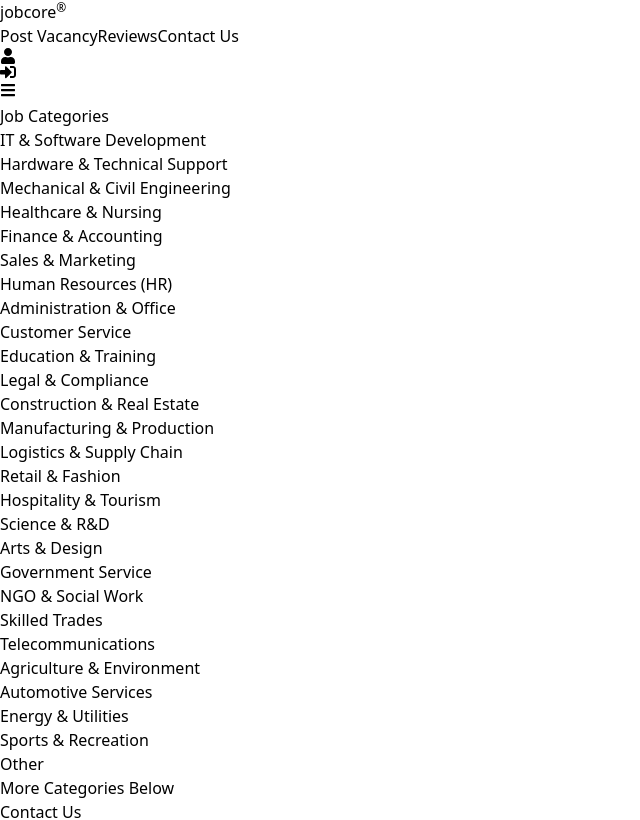
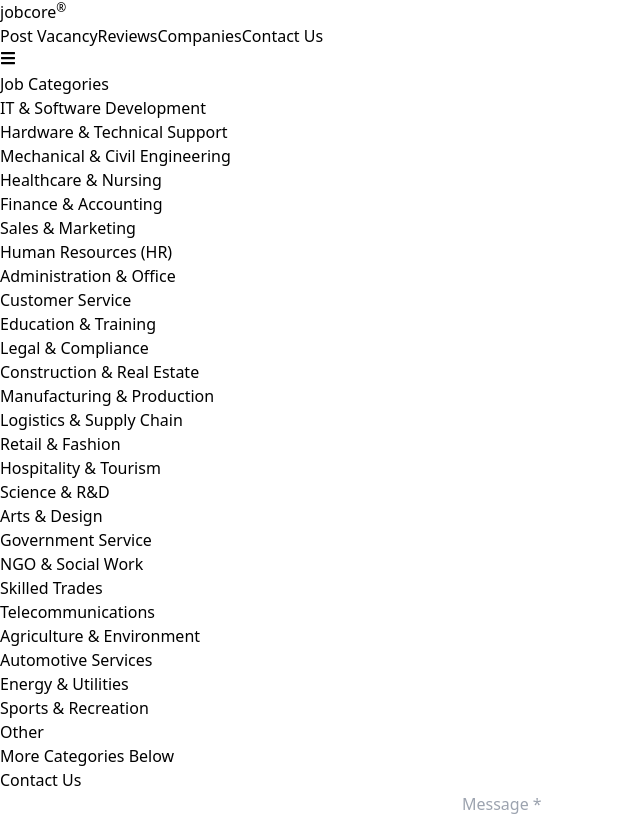
Before and after one commit to SanjayaPrasadRajapaksha/Job_Portal-Frontend, a React (Vite) app: page /contact in a window 1280 px wide. Shown: the top 820 px of the page, without its empty margins (0-640 px from the left). Built offline with nearby package versions, Linux system fonts and the light colour scheme.

Commit message:
Add new buttons

```diff
--- a/src/components/Footer/Footer.jsx
+++ b/src/components/Footer/Footer.jsx
@@ -34,7 +34,7 @@ export default function Footer() {
           />
           <button
             type="submit"
-            className="h-6 px-2 bg-red-600 hover:bg-red-700 text-white rounded-r-md text-xs shadow-sm transition"
+            className="h-6 px-2 bg-red-600 text-white rounded-r-md text-xs shadow-sm transition"
           >
             Subscribe
           </button>
--- a/src/components/Layout/Layout.jsx
+++ b/src/components/Layout/Layout.jsx
@@ -5,6 +5,7 @@ import NavBar from '../NavBar/NavBar';
 import Checkboxes from '../SearchTopbar/Checkboxes';
 import CommonSearchBar from '../SearchTopbar/CommonSearchBar';
 import Sidebar from '../Sidebar/Sidebar';
+
 
 
 
@@ -16,7 +17,6 @@ function Layout({ children }) {
     console.log('Search:', query);
   };
 
-
   // State for checkboxes
   const [checkboxValues, setCheckboxValues] = React.useState({
     fullTime: false,
@@ -24,15 +24,17 @@ function Layout({ children }) {
     fullOrPartTime: false,
   });
 
+  // State for selected sidebar category
+  const [selectedCategory, setSelectedCategory] = React.useState(null);
 
   // Get current location
   const location = useLocation();
 
   return (
     <div className="h-screen flex flex-col overflow-hidden">
-      <NavBar />
+      <NavBar clearSidebarCategory={() => setSelectedCategory(null)} />
       <div className="flex flex-1 min-h-0">
-        <Sidebar />
+        <Sidebar selectedCategory={selectedCategory} setSelectedCategory={setSelectedCategory} />
         <main className="flex-1 flex flex-col overflow-hidden">
 
           {/* Search bar and checkboxes bar below nav, beside sidebar, visible on any category path */}
@@ -45,7 +47,6 @@ function Layout({ children }) {
             </div>
           )}
 
-
           <div className="flex-1 overflow-auto">{children}</div>
         </main>
       </div>
--- a/src/components/NavBar/NavBar.jsx
+++ b/src/components/NavBar/NavBar.jsx
@@ -1,13 +1,14 @@
 import { useState } from 'react';
-import { FaSignInAlt, FaUser, FaBars } from 'react-icons/fa';
+import { FaBars, FaSignInAlt, FaUser } from 'react-icons/fa';
 import { Link, useLocation } from 'react-router-dom';
 
-export default function NavBar() {
+export default function NavBar({ clearSidebarCategory }) {
   const [isMenuOpen, setIsMenuOpen] = useState(false);
   const location = useLocation();
 
   const navLinks = [
     { label: 'Reviews', path: '/reviews' },
+    { label: 'Companies', path: '/companies' },
     { label: 'Contact Us', path: '/contact' },
   ];
 
@@ -30,10 +31,11 @@ export default function NavBar() {
         </Link>
 
         {/* Desktop Menu */}
-<div className="hidden md:flex items-center gap-6">
+        <div className="hidden md:flex items-center gap-4">
           <Link
             to="/post/new"
             className="px-4 py-2 rounded-md bg-[#239BA7] text-white font-semibold shadow text-sm"
+            onClick={clearSidebarCategory}
           >
             Post Vacancy
           </Link>
@@ -42,21 +44,16 @@ export default function NavBar() {
             <Link
               key={link.path}
               to={link.path}
-    className={`relative text-sm font-semibold transition-colors duration-300 group
-      ${location.pathname === link.path ? 'text-green-700' : 'text-green-700'}
-    `}
+              className="px-4 py-2 rounded-md font-semibold text-sm shadow bg-yellow-400 text-gray-800"
+              onClick={clearSidebarCategory}
             >
               {link.label}
-    <span
-      className={`absolute left-0 -bottom-1 h-[2px] w-0 bg-green-700 transition-all duration-300 group-hover:w-full
-        ${location.pathname === link.path ? 'w-full' : ''}
-      `}
-    />
             </Link>
+
           ))}
 
           {/* Group User + Login buttons with smaller gap */}
-  <div className="flex items-center gap-2">
+          {/* <div className="flex items-center gap-2">
     <Link
       to="/user"
       className="bg-yellow-400 rounded-md px-3 py-2 flex items-center justify-center border shadow-sm"
@@ -72,7 +69,7 @@ export default function NavBar() {
     >
       <FaSignInAlt className="text-md text-black" />
     </Link>
-  </div>
+  </div> */}
         </div>
 
         {/* Mobile Menu Button */}
@@ -100,8 +97,7 @@ export default function NavBar() {
             <Link
               key={link.path}
               to={link.path}
-        className={`text-sm font-semibold ${
-          location.pathname === link.path
+              className={`text-sm font-semibold ${location.pathname === link.path
                 ? 'text-green-700 underline'
                 : 'text-gray-800'
                 }`}
--- a/src/components/SearchTopbar/CommonSearchBar.jsx
+++ b/src/components/SearchTopbar/CommonSearchBar.jsx
@@ -50,7 +50,7 @@ export default function CommonSearchBar({ onSearch, placeholder = "Search..." })
       <button
         type="submit"
         onClick={handleSubmit}
-        className="px-3 py-1 bg-green-500 hover:bg-green-600 rounded-md text-white text-xs font-semibold transition"
+        className="px-3 py-1 bg-green-500 rounded-md text-white text-xs font-semibold transition"
       >
         Search
       </button>
--- a/src/components/Sidebar/Sidebar.jsx
+++ b/src/components/Sidebar/Sidebar.jsx
@@ -1,4 +1,3 @@
-import { useState } from "react";
 import { Link } from "react-router-dom";
 
 const jobCategories = [
@@ -31,9 +30,7 @@ const jobCategories = [
   { name: "Other", path: "/categories/other" },
 ];
 
-export default function Sidebar({ onCategorySelect }) {
-  const [selectedCategory, setSelectedCategory] = useState(null);
-
+export default function Sidebar({ selectedCategory, setSelectedCategory, onCategorySelect }) {
   const handleSelect = (cat) => {
     setSelectedCategory(cat.name);
     if (onCategorySelect) onCategorySelect(cat);
--- a/src/pages/Contact/Contact.jsx
+++ b/src/pages/Contact/Contact.jsx
@@ -31,7 +31,7 @@ export default function Contact() {
             <div className="w-full flex justify-end">
               <button
                 type="submit"
-                className="bg-green-500 text-white font-semibold py-2 px-6 rounded-md text-sm hover:bg-green-600 transition duration-200 shadow"
+                className="bg-green-500 text-white font-semibold py-2 px-6 rounded-md text-sm transition duration-200 shadow"
               >
                 Send Message
               </button>
--- a/src/pages/JobPost/NewJobPost.jsx
+++ b/src/pages/JobPost/NewJobPost.jsx
@@ -314,7 +314,7 @@ export default function NewJobPost() {
           <div className="w-full flex justify-end">
             <button
               type="submit"
-              className="bg-teal-400 hover:bg-teal-500 text-white font-semibold py-2 px-6 rounded-md text-sm transition duration-200 shadow-sm"
+              className="bg-teal-400 text-white font-semibold py-2 px-6 rounded-md text-sm transition duration-200 shadow-sm"
             >
               Submit
             </button>
--- a/src/pages/Reviews/Reviews.jsx
+++ b/src/pages/Reviews/Reviews.jsx
@@ -91,7 +91,7 @@ export default function Reviews() {
         {/* Leave Review Button */}
         <div className="absolute top-0 right-0 mt-2">
           <button
-            className="bg-blue-300 text-blue-800 font-semibold py-2 px-6 rounded-md text-sm hover:bg-blue-400 transition duration-200"
+            className="bg-blue-300 text-blue-800 font-semibold py-2 px-6 rounded-md text-sm transition duration-200"
             onClick={() => setShowForm(true)}
           >
             Leave a Review
@@ -155,7 +155,7 @@ export default function Reviews() {
                 <div className="w-full flex justify-end">
                   <button
                     type="submit"
-                    className="bg-blue-300 text-blue-900 font-semibold py-2 px-6 rounded-md text-sm hover:bg-blue-400 transition duration-200"
+                    className="bg-blue-300 text-blue-900 font-semibold py-2 px-6 rounded-md text-sm transition duration-200"
                   >
                     Submit
                   </button>
@@ -178,7 +178,7 @@ export default function Reviews() {
               >
                 {/* Name & Role */}
                 <div className="flex flex-col items-start gap-1">
-                  <div className="font-bold text-gray-800 text-lg">{review.name}</div>
+                  <div className="font-bold text-gray-700 text-lg">{review.name}</div>
                   <div className="text-gray-500 text-sm">{review.role} • {review.date}</div>
                 </div>
 
```
Lines whose indentation alone changed are shown as unchanged.
